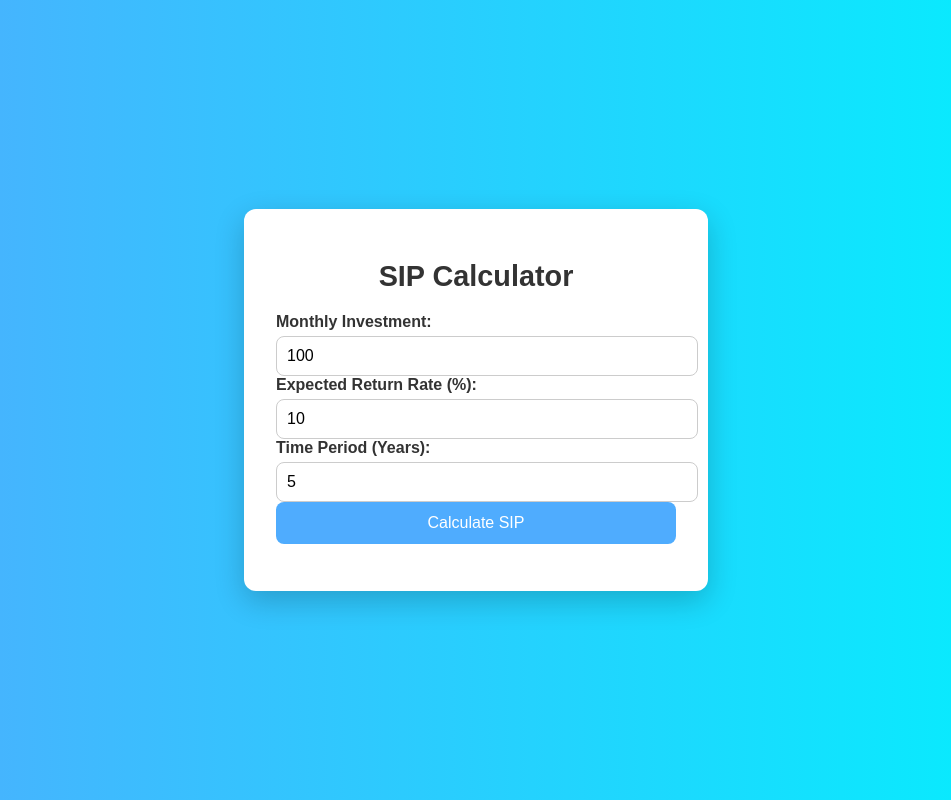
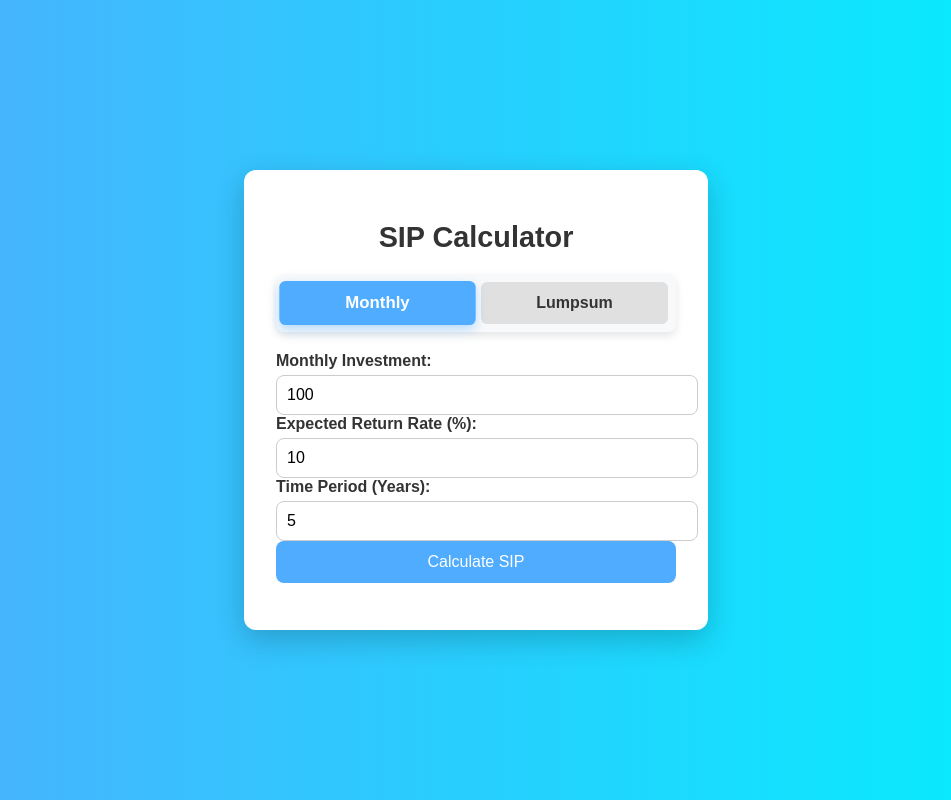
Before and after one commit to vikarnjha/React-EMI-SIP-Calculator, a React (Vite) app in the folder emi-sip-calculator/: page / in a window 1280 px wide. Shown: the whole page, without its empty margins (164-1115 px from the left). Built offline with nearby package versions, Linux system fonts and the light colour scheme.

Commit message:
add toggle button for SIP or Lumpsum

```diff
--- a/emi-sip-calculator/src/components/Component.css
+++ b/emi-sip-calculator/src/components/Component.css
@@ -185,7 +185,6 @@ h1 {
   }
 }
 
-
 /* Responsive Design */
 @media (max-width: 768px) {
   /* Adjust container width */
@@ -278,3 +277,55 @@ h1 {
     font-size: 0.8rem;
   }
 }
+
+/* css for toggling */
+/* Action Buttons Container */
+.action-buttons {
+  display: flex;
+  justify-content: center;
+  gap: 10px;
+  margin: 20px 0;
+  background: #f8f9fa;
+  padding: 8px;
+  border-radius: 8px;
+  box-shadow: 0px 4px 8px rgba(0, 0, 0, 0.1);
+}
+
+/* Buttons */
+.action-buttons button {
+  flex: 1;
+  padding: 12px 20px;
+  font-size: 1rem;
+  font-weight: 600;
+  border: none;
+  border-radius: 6px;
+  cursor: pointer;
+  background: #e0e0e0;
+  color: #333;
+  transition: all 0.3s ease-in-out;
+}
+
+/* Active Button */
+.action-buttons button.active {
+  background: #4facfe;
+  color: white;
+  box-shadow: 0px 4px 10px rgba(79, 172, 254, 0.4);
+  transform: scale(1.05);
+}
+
+/* Hover Effect */
+.action-buttons button:hover {
+  background: #00c6ff;
+  transform: scale(1.05);
+}
+
+/* Responsive Design */
+@media (max-width: 480px) {
+  .action-buttons {
+    flex-direction: column;
+  }
+
+  .action-buttons button {
+    width: 100%;
+  }
+}
--- a/emi-sip-calculator/src/components/SIPCalc.jsx
+++ b/emi-sip-calculator/src/components/SIPCalc.jsx
@@ -4,6 +4,7 @@ import { CalculateSIP } from "../utils/CalculateSIP";
 import "./Component.css";
 
 const SIPCalc = () => {
+  const [action, setAction] = useState("Monthly");
   const [monthlyInvestment, setMonthlyInvestment] = useState(100);
   const [rate, setRate] = useState(10);
   const [timeInYears, setTimeInYears] = useState(5);
@@ -26,6 +27,21 @@ const SIPCalc = () => {
     <>
       <div className="container">
         <h1>SIP Calculator</h1>
+        <div className="action-buttons">
+          <button
+            className={action === "Monthly" ? "active" : ""}
+            onClick={() => setAction("Monthly")}
+          >
+            Monthly
+          </button>
+          <button
+            className={action === "Lumpsum" ? "active" : ""}
+            onClick={() => setAction("Lumpsum")}
+          >
+            Lumpsum
+          </button>
+        </div>
+
         <div className="input-group">
           <label>Monthly Investment:</label>
           <input
```
Lines whose indentation alone changed are shown as unchanged.
